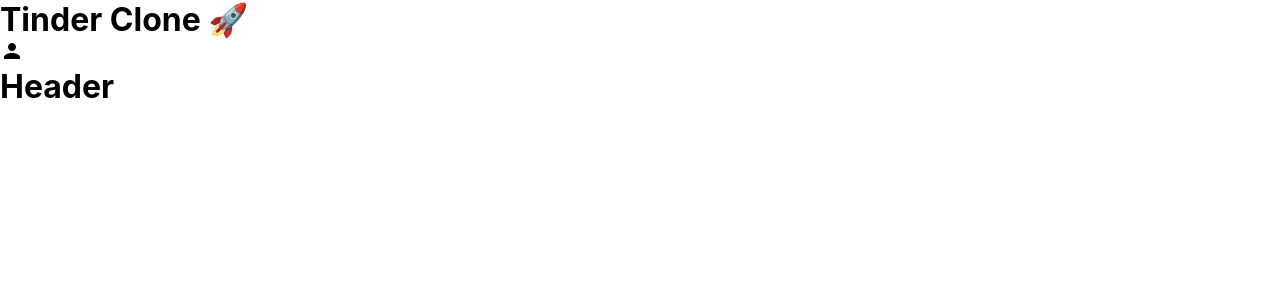
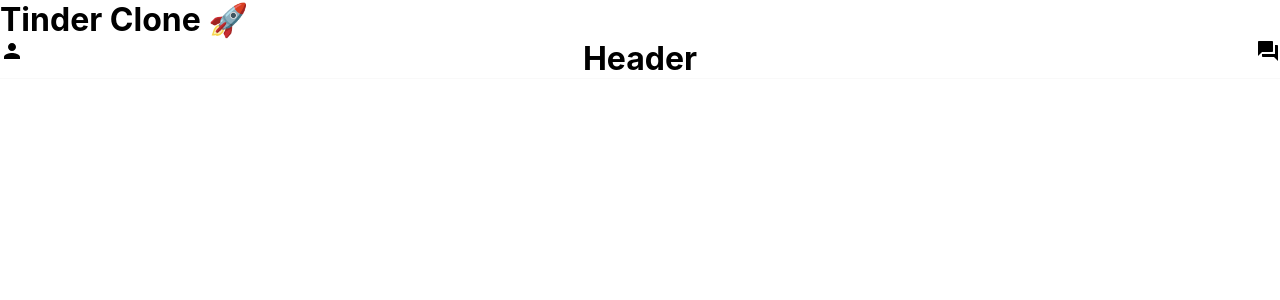
Before and after one commit to afrinnusrat/tinder-clone, a React (Create React App) app: page / in a window 1280 px wide. Shown: the top 300 px of the page. Built offline with nearby package versions, Linux system fonts and the light colour scheme.

Commit message:
sedikit styling untuk header

```diff
--- /dev/null
+++ b/src/Header.css
@@ -0,0 +1,5 @@
+.header {
+  display: flex;
+  justify-content: space-between;
+  border-bottom: 1px solid #f9f9f9;
+}
--- a/src/Header.js
+++ b/src/Header.js
@@ -1,11 +1,14 @@
 import React from "react";
+import "./Header.css";
 import PersonIcon from "@material-ui/icons/Person";
+import ForumIcon from "@material-ui/icons/Forum";
 
 function Header() {
   return (
-    <div>
+    <div className="header">
       <PersonIcon />
       <h1>Header</h1>
+      <ForumIcon />
     </div>
   );
 }
```
